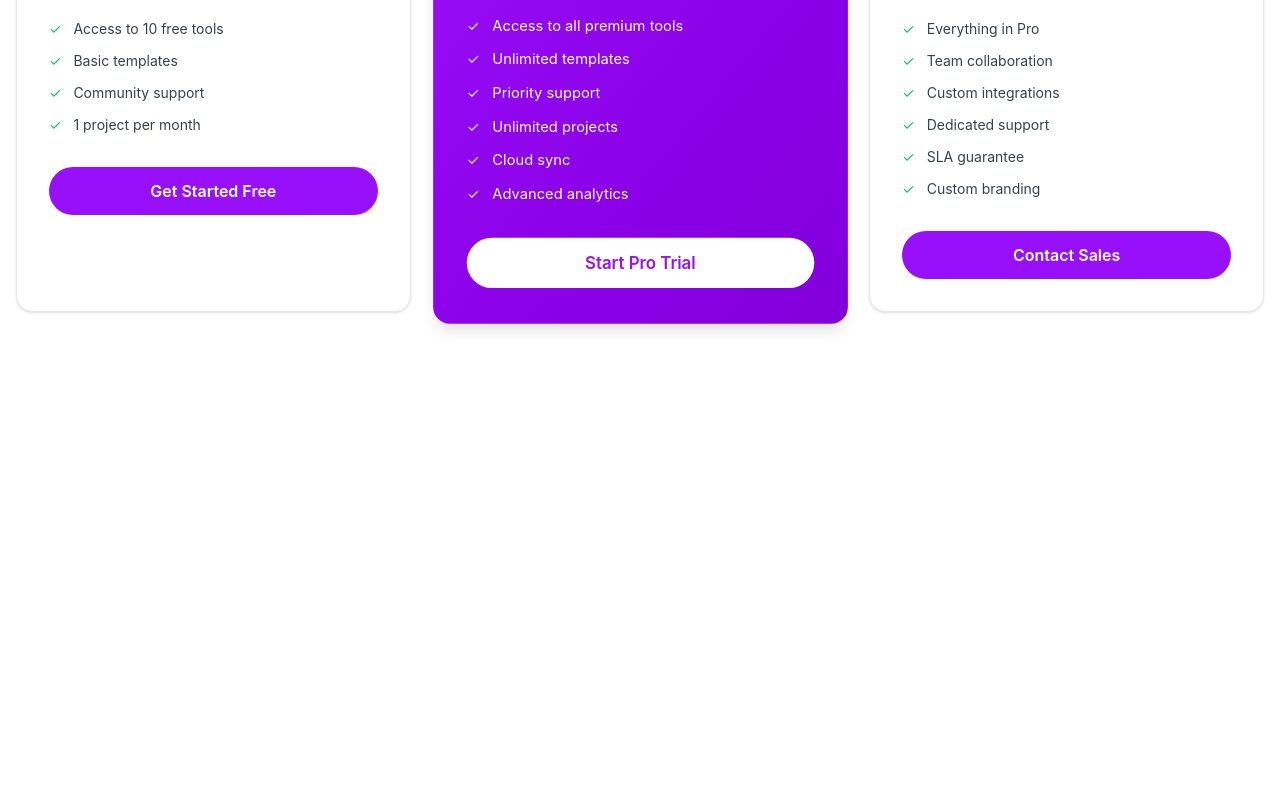
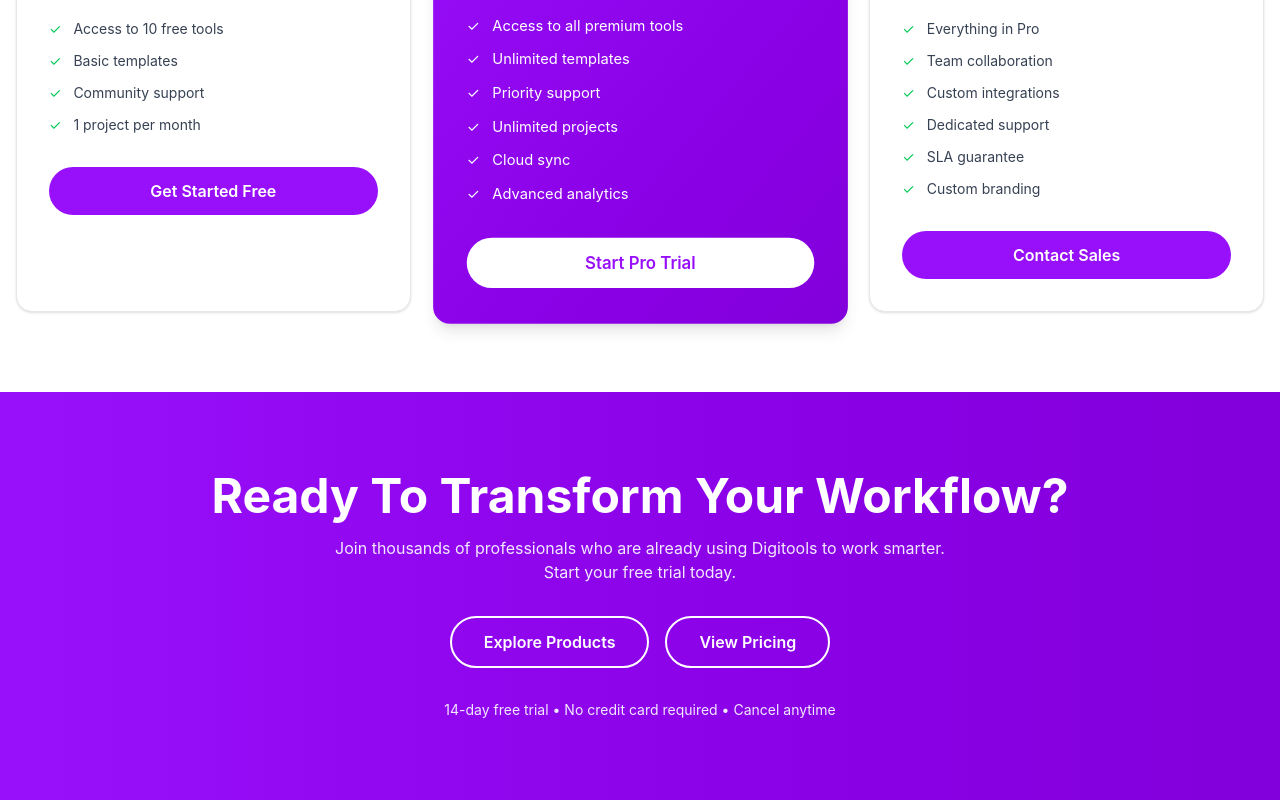
Before and after one commit to fariaesha-prog/B13-A6, a React (Vite) app: page / in a window 1280 px wide. Shown: the part 3251-4051 px from the top of the page. Before the commit the page ends 3643 px from the top, so only its background shows below. Built offline with nearby package versions, Linux system fonts and the light colour scheme.

Commit message:
FinalPart done

```diff
--- a/src/App.jsx
+++ b/src/App.jsx
@@ -6,6 +6,7 @@
 import Stats from "./components/Stats/Stats"
 import GetStarted from "./components/GetStarted/GetStarted"
 import PriceSection from "./components/PriceSection/PriceSection"
+import FinalPart from "./components/FinalPart/FinalPart"
 
 const fetchData = async () => {
   const res = await fetch ("/data.json")
@@ -45,6 +46,7 @@
     </Suspense>
     <GetStarted />
     <PriceSection />
+    <FinalPart />
 
 
 
--- /dev/null
+++ b/src/components/FinalPart/FinalPart.jsx
@@ -0,0 +1,35 @@
+import React from 'react';
+
+const FinalPart = () => {
+    return (
+        <div className="bg-gradient-to-r from-purple-600 to-purple-700 py-20">
+            <div className="max-w-4xl mx-auto px-4 text-center">
+                <h2 className="text-4xl md:text-5xl font-bold text-white mb-4">
+                    Ready To Transform Your Workflow?
+                </h2>
+                <p className="text-purple-100 mb-8 max-w-2xl mx-auto">
+                    Join thousands of professionals who are already using Digitools to work smarter.
+                    <br />
+                    Start your free trial today.
+                </p>
+
+                {/* Buttons */}
+                <div className="flex flex-col md:flex-row gap-4 justify-center mb-8">
+                    <button className="px-8 py-3 rounded-full font-semibold border-2 border-white text-white bg-transparent hover:bg-white hover:text-purple-600 transition">
+                        Explore Products
+                    </button>
+                    <button className="px-8 py-3 rounded-full font-semibold border-2 border-white text-white bg-transparent hover:bg-white hover:text-purple-600 transition">
+                        View Pricing
+                    </button>
+                </div>
+
+                {/* Small Text */}
+                <p className="text-purple-100 text-sm">
+                    14-day free trial • No credit card required • Cancel anytime
+                </p>
+            </div>
+        </div>
+    );
+};
+
+export default FinalPart;
```
